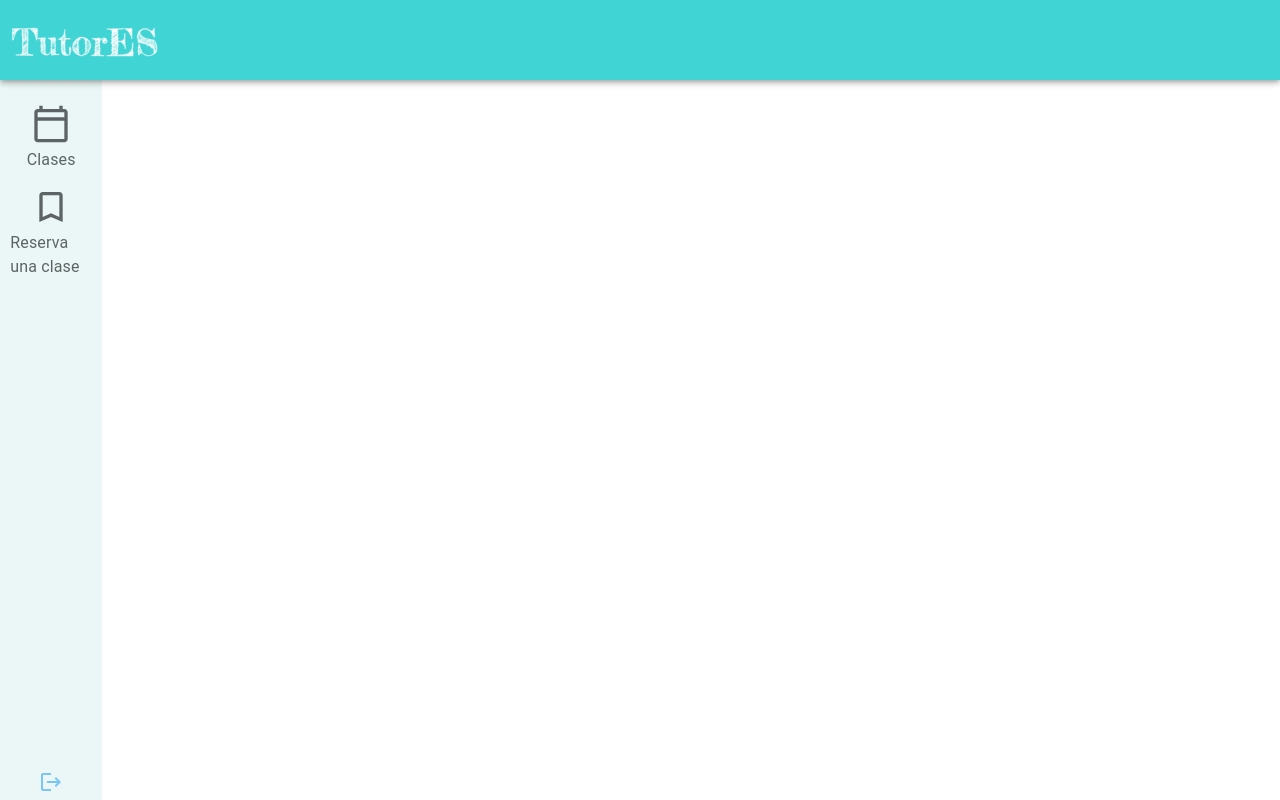
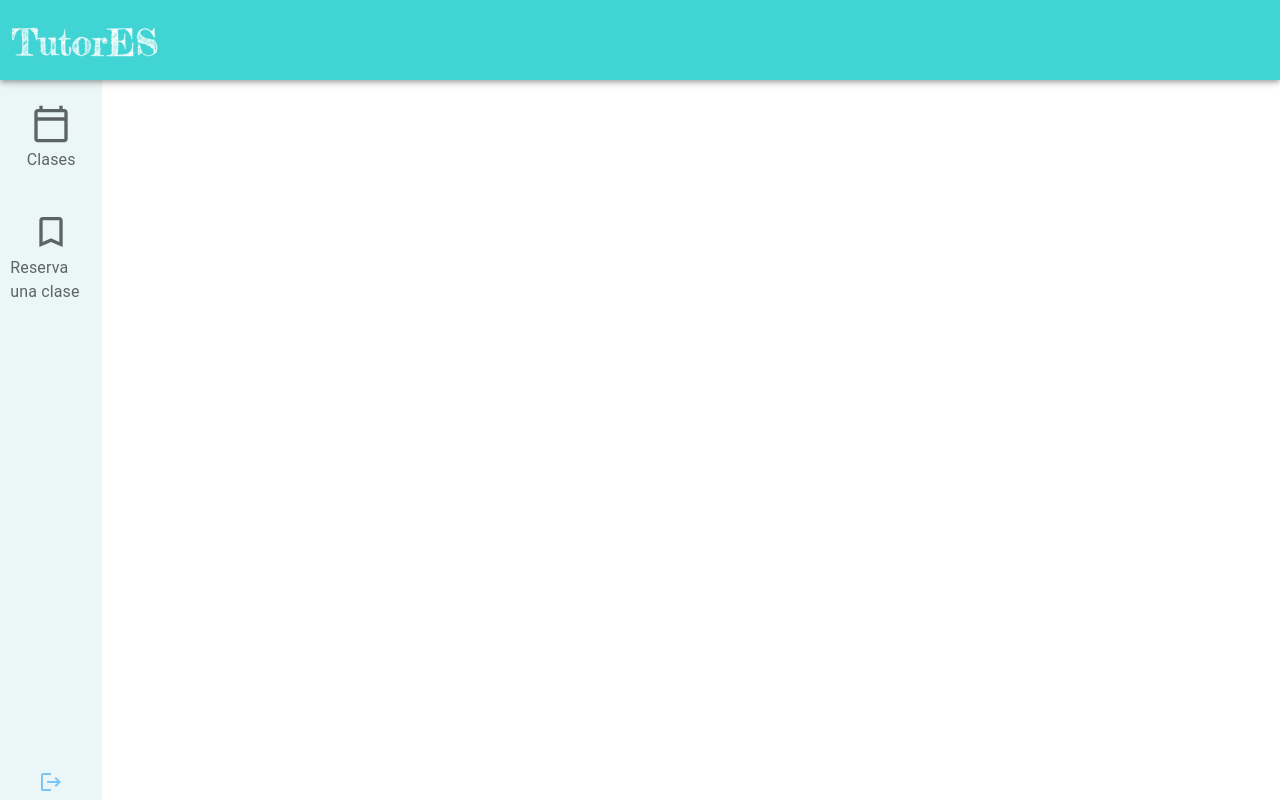
Before and after one commit to AlexandraMH93/TutorES, a React (Vite) app: page /student in a window 1280 px wide. Built offline with nearby package versions, Linux system fonts and the light colour scheme; the HTML template or start-up script is replaced by a standard one.

Commit message:
sidebar update

```diff
--- a/src/components/SideBar/SideBar.css
+++ b/src/components/SideBar/SideBar.css
@@ -20,7 +20,8 @@
 #sidebarLinks{
 
     margin-top: 13vh;
-    width:80%
+    width:80%;
+
 }
 
 .sideBarOption{
@@ -47,6 +48,6 @@
 
     display: flex;
     flex-direction: column;
-    gap: 15px
+    gap: 40px
 
 }
--- a/src/components/SideBar/SideBar.jsx
+++ b/src/components/SideBar/SideBar.jsx
@@ -70,7 +70,7 @@ const SideBar = () => {
               <Link to="/teacher/subjects" onClick={()=>colorController("subjects")}>
                 <ListOutlinedIcon color={currentPage.subjects} />
                 <Typography color="secondary" variant="body1">
-                  Temas
+                  Asignaturas
                 </Typography>
               </Link>
             </Box>
```
